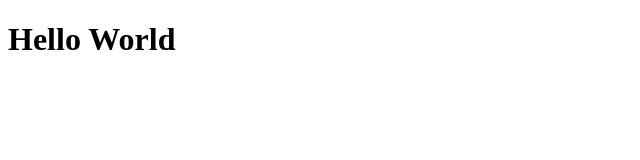
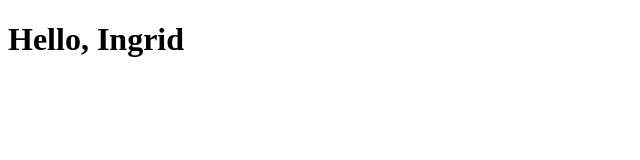
Before and after one commit to ingridtufani/PracticeGit, a plain HTML site: page index.html in a window 1280 px wide. Shown: the full height of the page, 0-640 px from the left. Drawn offline with Linux system fonts and the light colour scheme.

Commit message:
Update with my name

```diff
--- a/index.html
+++ b/index.html
@@ -4,6 +4,6 @@
     <title>Practice Git</title>
 </head>
 <body>
-    <h1>Hello World</h1>
+    <h1>Hello, Ingrid</h1>
 </body>
 </html>
```
